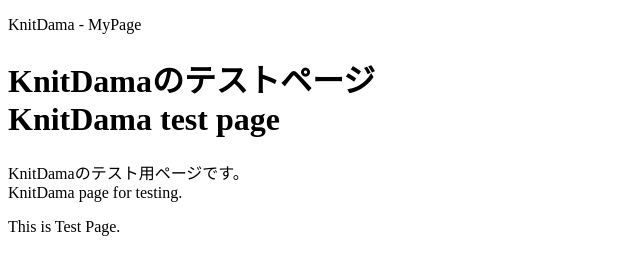
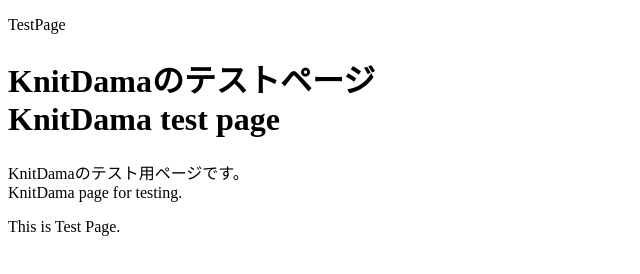
Before and after one commit to KnitDama/MyPage, a plain HTML site: page index.html in a window 1280 px wide. Shown: the full height of the page, 0-640 px from the left. Drawn offline with Linux system fonts and the light colour scheme.

Commit message:
modified:   README.md 	modified:   index.html

```diff
--- a/index.html
+++ b/index.html
@@ -1,13 +1,14 @@
 <!DOCTYPE html>
+<html lang="ja">
 <html>
 <head>
   <meta charset="utf-8">
   <meta name="viewport" content="width=device-width, initial-scale=1.0">
-  <title>KnitDama - MyPage</title>
+  <title>TestPage</title>
 </head>
 <body>
   <header>
-    <p>KnitDama - MyPage</p>
+    <p>TestPage</p>
   </header>
   <h1>KnitDamaのテストページ<br>KnitDama test page</h1>
   <p>KnitDamaのテスト用ページです。<br>KnitDama page for testing.</p>
```
Also changed, not shown: 1 other file.
